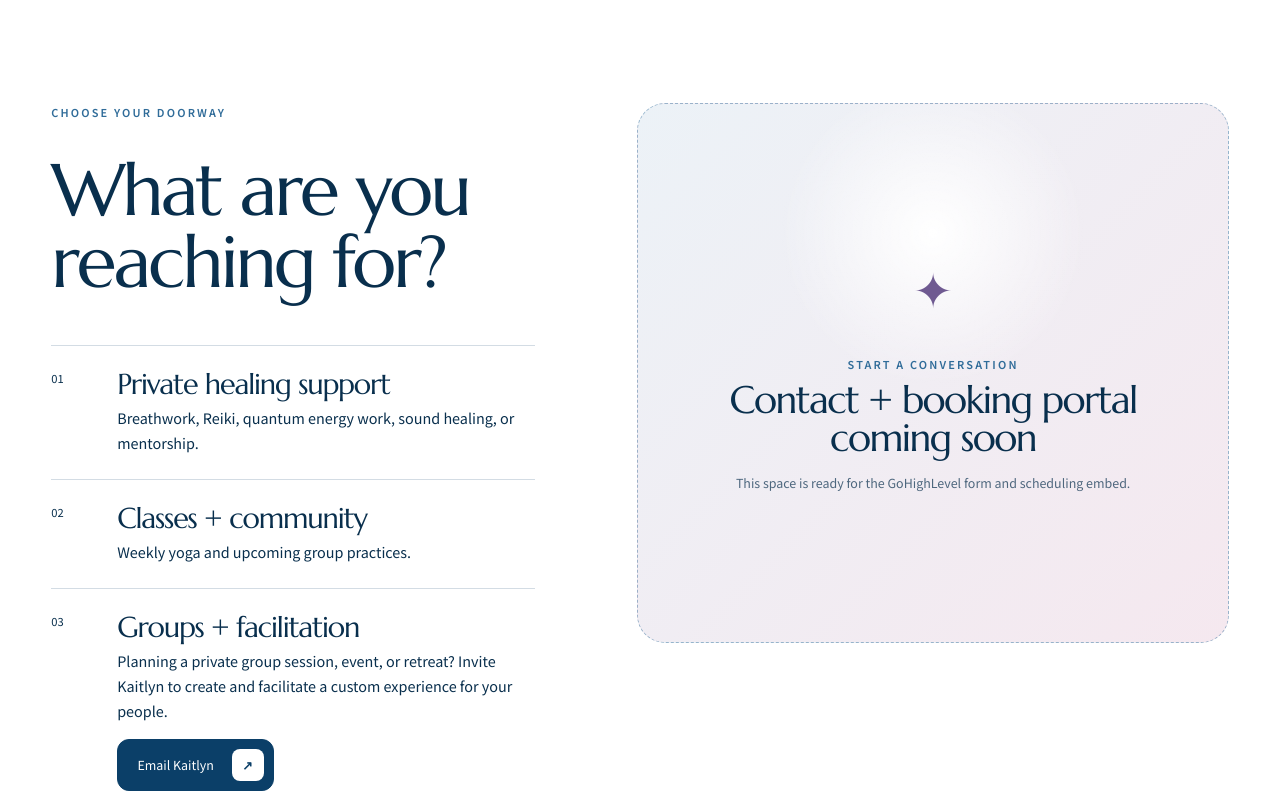
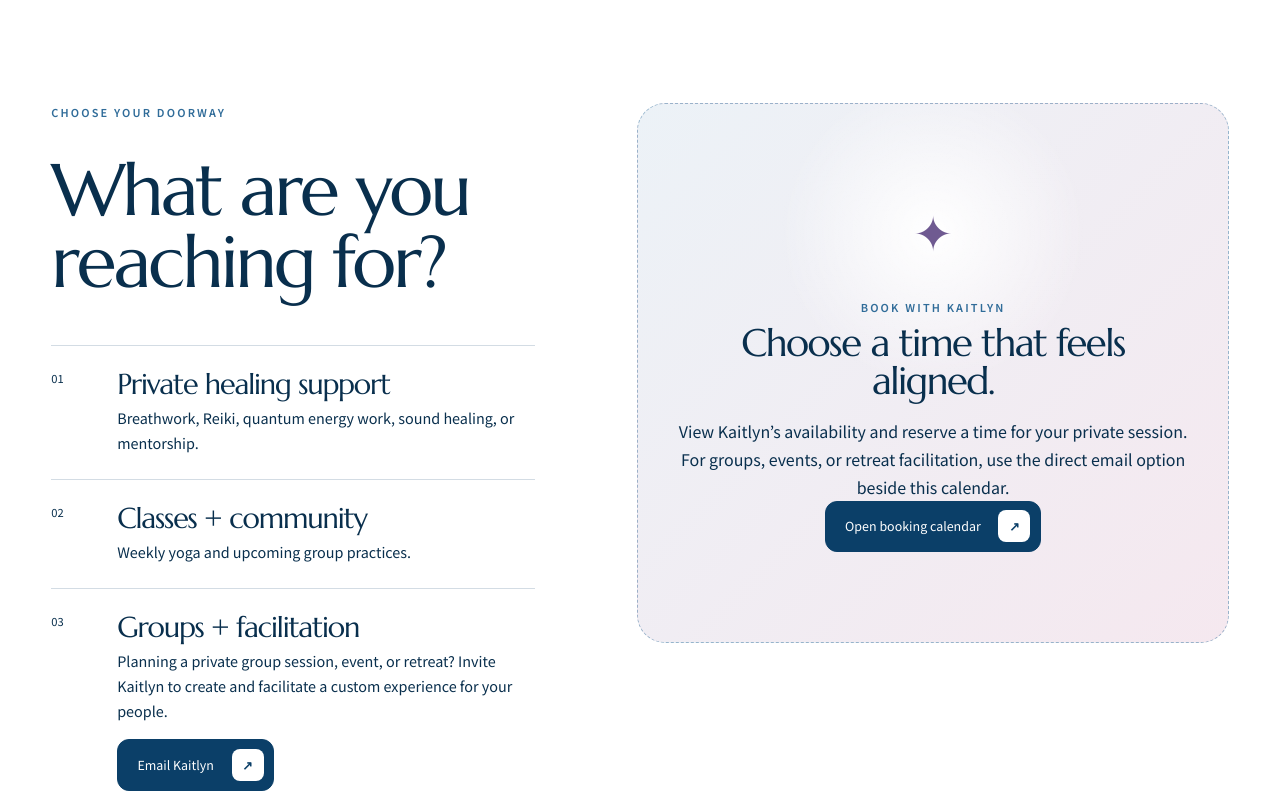
Before and after one commit to gabrealinc/elevate-with-kait, a Next.js app: page /contact in a window 1280 px wide. Shown: the part 700-1498 px from the top of the page. Built offline with nearby package versions, Linux system fonts and the light colour scheme.

Commit message:
Launch contact page booking calendar

```diff
--- a/app/contact/page.tsx
+++ b/app/contact/page.tsx
@@ -1,4 +1,4 @@
-import { ArrowLink, InnerHero, PageShell } from "../_components/site";
+import { ArrowLink, BOOKING_URL, InnerHero, PageShell } from "../_components/site";
 
 export const metadata = { title: "Contact + Booking", description: "Connect with Kaitlyn to book a session, class, retreat, or private group experience." };
 
@@ -15,7 +15,7 @@ export default function ContactPage() {
           <div className="contact-option"><span>03</span><div><h3>Groups + facilitation</h3><p>Planning a private group session, event, or retreat? Invite Kaitlyn to create and facilitate a custom experience for your people.</p><ArrowLink href="mailto:kait@elevatewithkait.com?subject=Private%20Group%20or%20Facilitation%20Inquiry" dark>Email Kaitlyn</ArrowLink></div></div>
           <div className="contact-option"><span>04</span><div><h3>Retreats</h3><p>Questions about Egypt, Costa Rica, or future journeys.</p></div></div>
         </div>
-        <div className="embed-placeholder contact-embed" aria-label="Contact and booking form coming soon"><span>✦</span><p className="eyebrow">Start a conversation</p><h3>Contact + booking portal coming soon</h3><p>This space is ready for the GoHighLevel form and scheduling embed.</p></div>
+        <div className="embed-placeholder contact-embed" aria-label="Book a session with Kaitlyn"><span>✦</span><p className="eyebrow">Book with Kaitlyn</p><h3>Choose a time that feels aligned.</h3><p className="booking-copy">View Kaitlyn’s availability and reserve a time for your private session. For groups, events, or retreat facilitation, use the direct email option beside this calendar.</p><ArrowLink href={BOOKING_URL} dark external>Open booking calendar</ArrowLink></div>
       </section>
       <section className="contact-close section-pad"><p>You don’t have to have the right words.</p><h2>Presence is enough.<br />Curiosity is enough.<br />You are enough.</h2></section>
     </main></PageShell>
```
